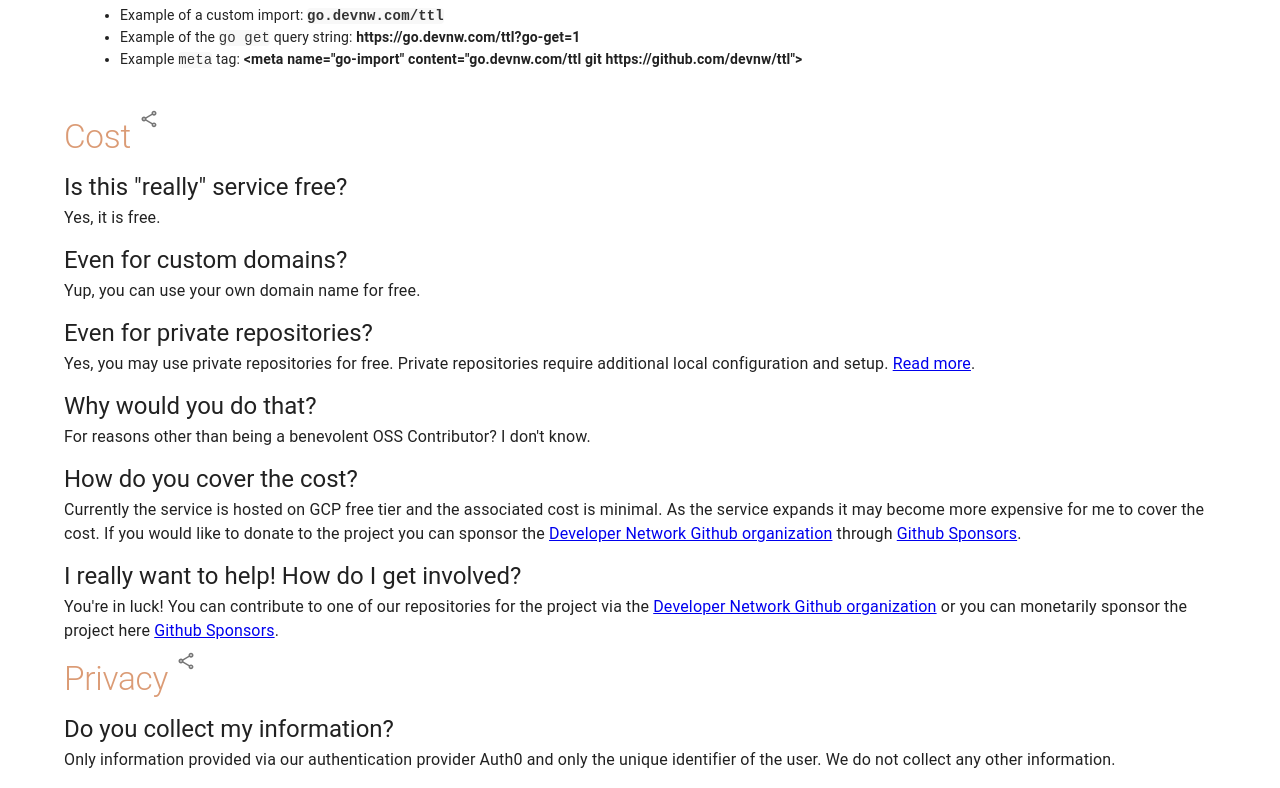
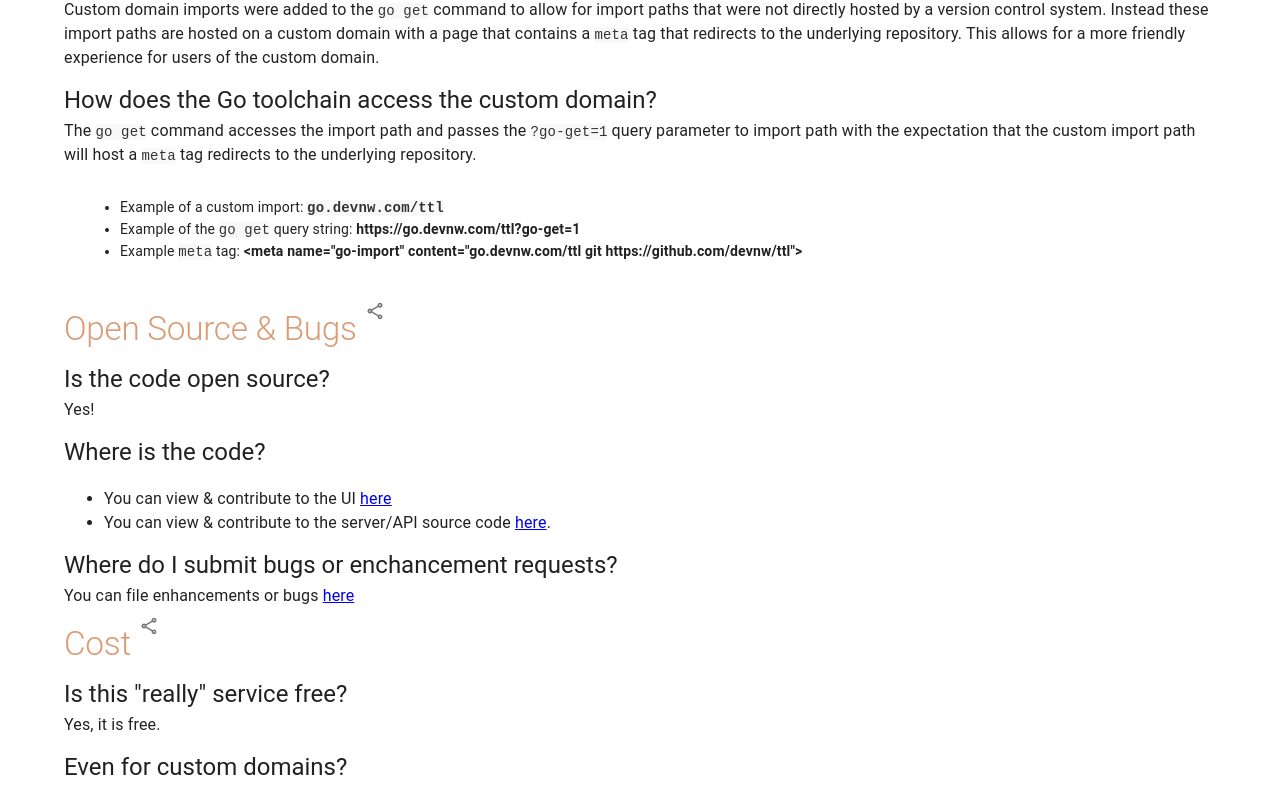
Before and after one commit to devnw/gopkgs-client, a React (Create React App) app: page /about in a window 1280 px wide. Shown: the part 1695-2483 px from the top of the page. Built offline with nearby package versions, Linux system fonts and the light colour scheme.

Commit message:
Adding some more info

```diff
--- a/src/content/faq.json
+++ b/src/content/faq.json
@@ -11,6 +11,26 @@
                 "additionalInfo": "<ul><li>Example of a custom import: <strong><code>go.devnw.com/ttl</code></strong></li><li>Example of the <code>go get</code> query string: <strong>https://go.devnw.com/ttl?go-get=1</strong></li><li>Example <code>meta</code> tag: <strong>&lt;meta name=&quot;go-import&quot; content=&quot;go.devnw.com/ttl git https://github.com/devnw/ttl&quot;&gt;</strong></li></ul>",
                 "answer": "The <code>go get</code> command accesses the import path and passes the <code>?go-get=1</code> query parameter to import path with the expectation that the custom import path will host a <code>meta</code> tag redirects to the underlying repository.",
                 "question": "How does the Go toolchain access the custom domain?"
+            }
+        ]
+    },
+    {
+        "heading": "Open Source & Bugs",
+        "questions": [
+            {
+                "additionalInfo": "",
+                "answer": "Yes!",
+                "question": "Is the code open source?"
+            },
+            {
+                "additionalInfo": "",
+                "answer": "<ul><li>You can view & contribute to the UI <a href=\"https://github.com/devnw/gopkgs-client\">here</a></li><li>You can view & contribute to the server/API source code <a href=\"https://github.com/devnw/srv.gopkgs.org\">here</a>.</li></ul>",
+                "question": "Where is the code?"
+            },
+            {
+                "additionalInfo": "",
+                "answer": "You can file enhancements or bugs <a href=\"https://github.com/devnw/gopkgs-client\">here</a>",
+                "question": "Where do I submit bugs or enchancement requests?"
             }
         ]
     },
--- a/src/pages/Docs/Docs.js
+++ b/src/pages/Docs/Docs.js
@@ -21,7 +21,7 @@ const Docs = () => {
                     <Ref variant="h3">Step 1: Register A Domain</Ref>
                     <Typography variant="p">
                         If you don't already have a domain name, you can
-                        register one with the domain registrar. I recommend{' '}
+                        register one with a domain registrar. I recommend{' '}
                         <a
                             href="https://www.cloudflare.com/"
                             target="_blank"
@@ -59,8 +59,8 @@ const Docs = () => {
                         .
                     </Typography>
                     <Ref variant="h3">Step 2: Add Domain to Domains Page</Ref>
-                    Login then navigate to the domains page and add the domain
-                    using the Add Domain input.
+                    After logging in, navigate to the domains page and add the
+                    domain using the Add Domain input.
                     <br />
                     <br />
                     <strong>NOTE:</strong> It is recommended to use a{' '}
@@ -103,8 +103,8 @@ const Docs = () => {
                 </Box>
                 <Ref variant="h2">Configuring a Module</Ref>
                 <Typography variant="p">
-                    Login, then navigate to the modules page, where you can add
-                    modules to verified domains.
+                    After logging in, navigate to the modules page, where you
+                    can add modules to verified domains.
                     <Ref variant="h3">Step 1: Select the Domain</Ref>
                     <Typography variant="p">
                         Select the domain you want to add the module to from the
```
